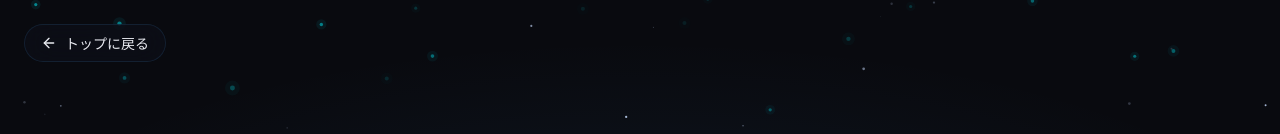
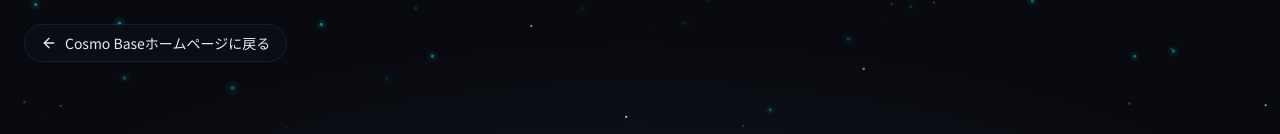
Before and after one commit to cosmo-base/opening, a Next.js app: page / in a window 1280 px wide. Shown: the top 134 px of the page. Built offline with nearby package versions, Linux system fonts and the light colour scheme.

Commit message:
Update hero-section.tsx

```diff
--- a/components/hero-section.tsx
+++ b/components/hero-section.tsx
@@ -21,7 +21,7 @@ export function HeroSection() {
           className="glass inline-flex items-center gap-2 px-4 py-2 rounded-full text-sm text-foreground hover:text-cyan transition-colors"
         >
           <ArrowLeft className="h-4 w-4" />
-          <span>トップに戻る</span>
+          <span>Cosmo Baseホームページに戻る</span>
         </a>
       </div>
 
```
